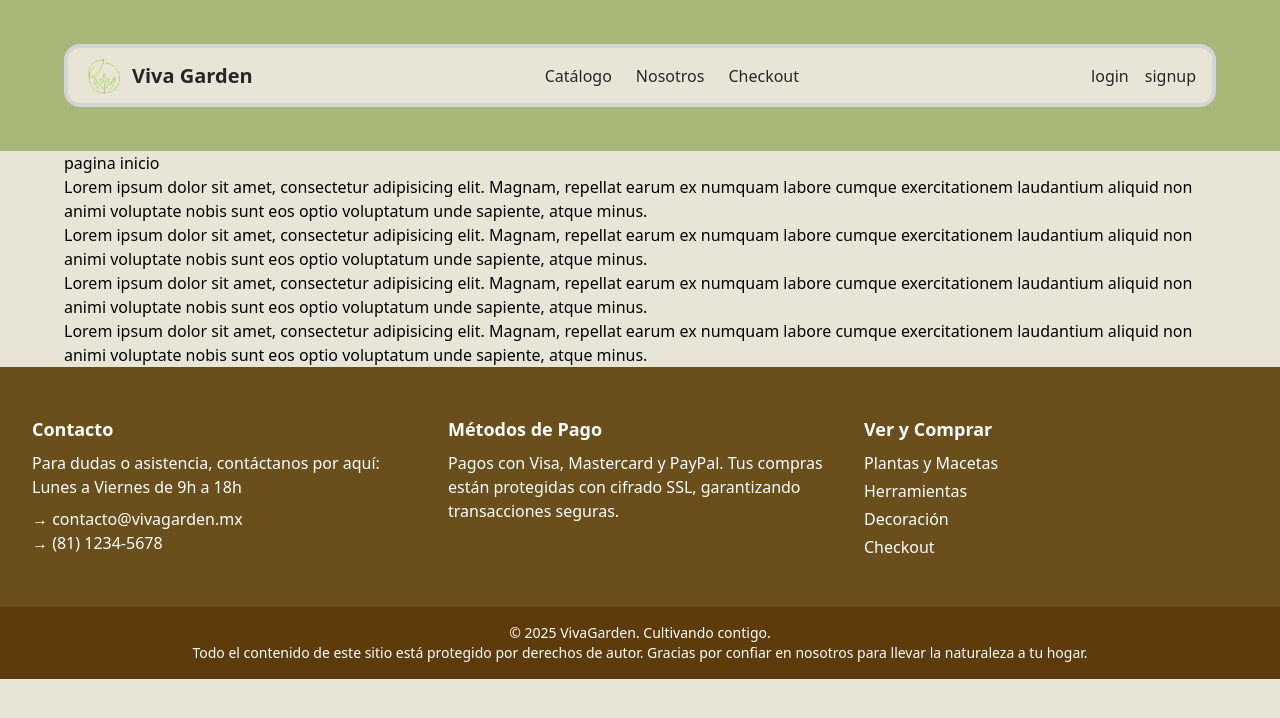
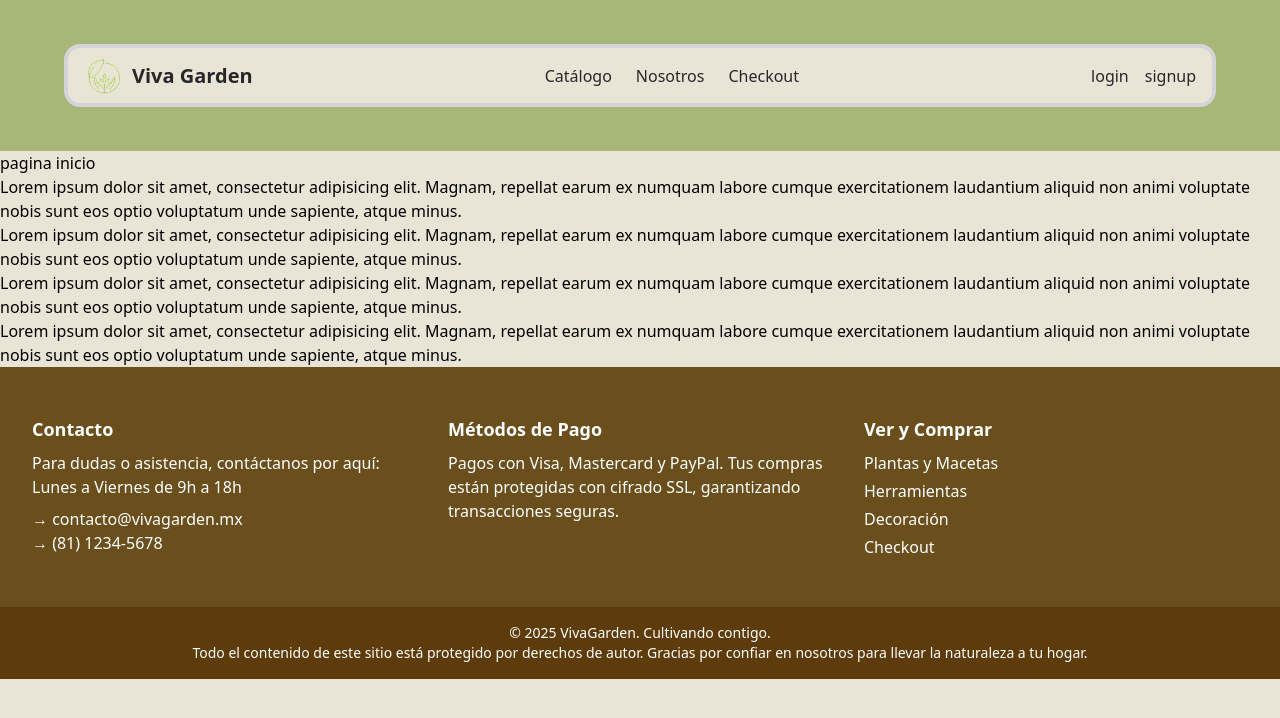
Before and after one commit to ch3ber/gardening-e-commerce-frontend, a Next.js app: page / in a window 1280 px wide. Shown: the top 718 px of the page. Built offline with nearby package versions, Linux system fonts and the light colour scheme.

Commit message:
UPDATE: simplify layout structure by removing unnecessary main wrapper

```diff
--- a/src/app/layout.tsx
+++ b/src/app/layout.tsx
@@ -17,9 +17,7 @@ export default function RootLayout({
     <html lang="en">
       <body className={'bg-jardin-beige'}>
         <Navbar />
-        <main className="max-w-[90%] mx-auto">
-          {children}
-        </main>
+        {children}
         <Footer />
       </body>
     </html>
```
